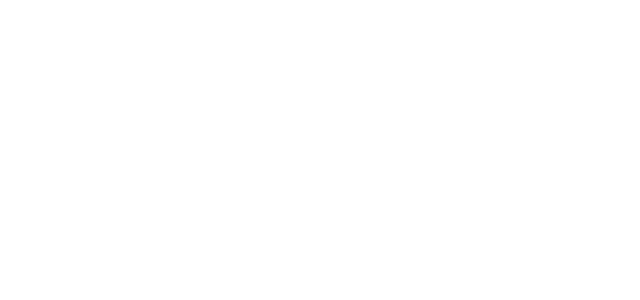
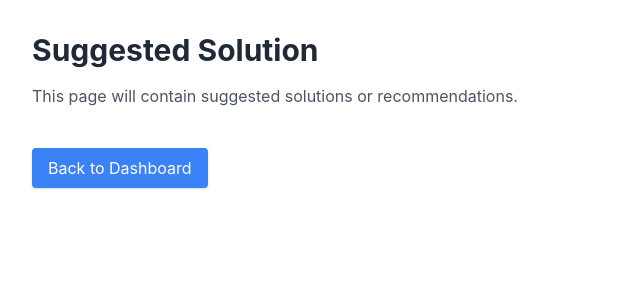
Before and after one commit to helenzhangyc/HackaTuLuWonderland, a React (Create React App) app in the folder wonderland_frontend/: page /suggested-solution in a window 1280 px wide. Before the commit this address had no page. Shown: the top 300 px of the page, without its empty margins (0-640 px from the left). Built offline with nearby package versions, Linux system fonts and the light colour scheme.

Commit message:
create a button on dashboard called suggested solution and a new page

```diff
--- a/wonderland_frontend/src/App.js
+++ b/wonderland_frontend/src/App.js
@@ -7,6 +7,7 @@
 import ITContactPeople from "./components/ITContactPeople";
 import OrganizationUnits from "./components/OrganizationUnits";
 import Systems from "./components/Systems";
+import SuggestedSolution from "./components/SuggestedSolution";
 
 function App() {
   return (
@@ -24,6 +25,7 @@
             element={<WithBackButton component={OrganizationUnits} />}
           />
           <Route path="/systems" element={<WithBackButton component={Systems} />} />
+          <Route path="/suggested-solution" element={<SuggestedSolution />} />
         </Routes>
       </div>
     </Router>
@@ -36,7 +38,15 @@
 
   return (
     <div>
-      <h2 className="text-4xl font-extrabold dark:text-white">Dashboard</h2>
+      <div className="flex justify-between items-center">
+        <h2 className="text-4xl font-extrabold dark:text-white">Dashboard</h2>
+        <button
+          onClick={() => navigate("/suggested-solution")}
+          className="px-4 py-2 bg-teal-500 text-white rounded shadow hover:bg-teal-600"
+        >
+          Suggested Solution
+        </button>
+      </div>
       <div className="flex justify-between space-x-4 mt-8">
         <button
           onClick={() => navigate("/services")}
--- /dev/null
+++ b/wonderland_frontend/src/components/SuggestedSolution.jsx
@@ -0,0 +1,22 @@
+import React, { useState } from "react";
+import { useNavigate } from "react-router-dom";
+// "Suggested Solution" Page Component
+function SuggestedSolution() {
+    const navigate = useNavigate();
+
+    return (
+      <div>
+        <h2 className="text-3xl font-bold text-gray-800">Suggested Solution</h2>
+        <p className="mt-4 text-gray-600">This page will contain suggested solutions or recommendations.</p>
+        <br />
+        <button
+          onClick={() => navigate("/")}
+          className="mt-4 px-4 py-2 bg-blue-500 text-white rounded shadow hover:bg-blue-600"
+        >
+          Back to Dashboard
+        </button>
+      </div>
+    );
+  }
+
+  export default SuggestedSolution;
```
